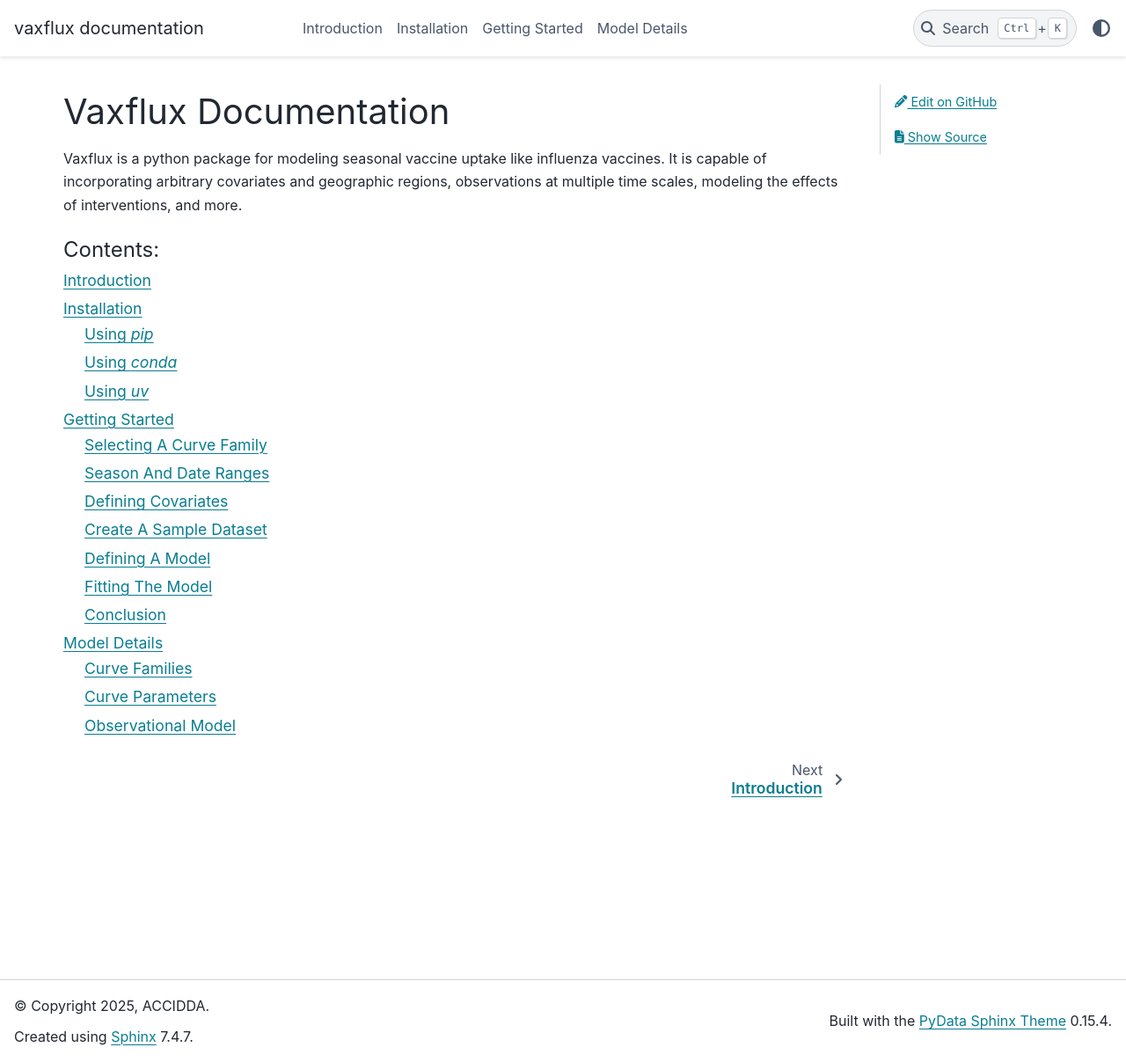
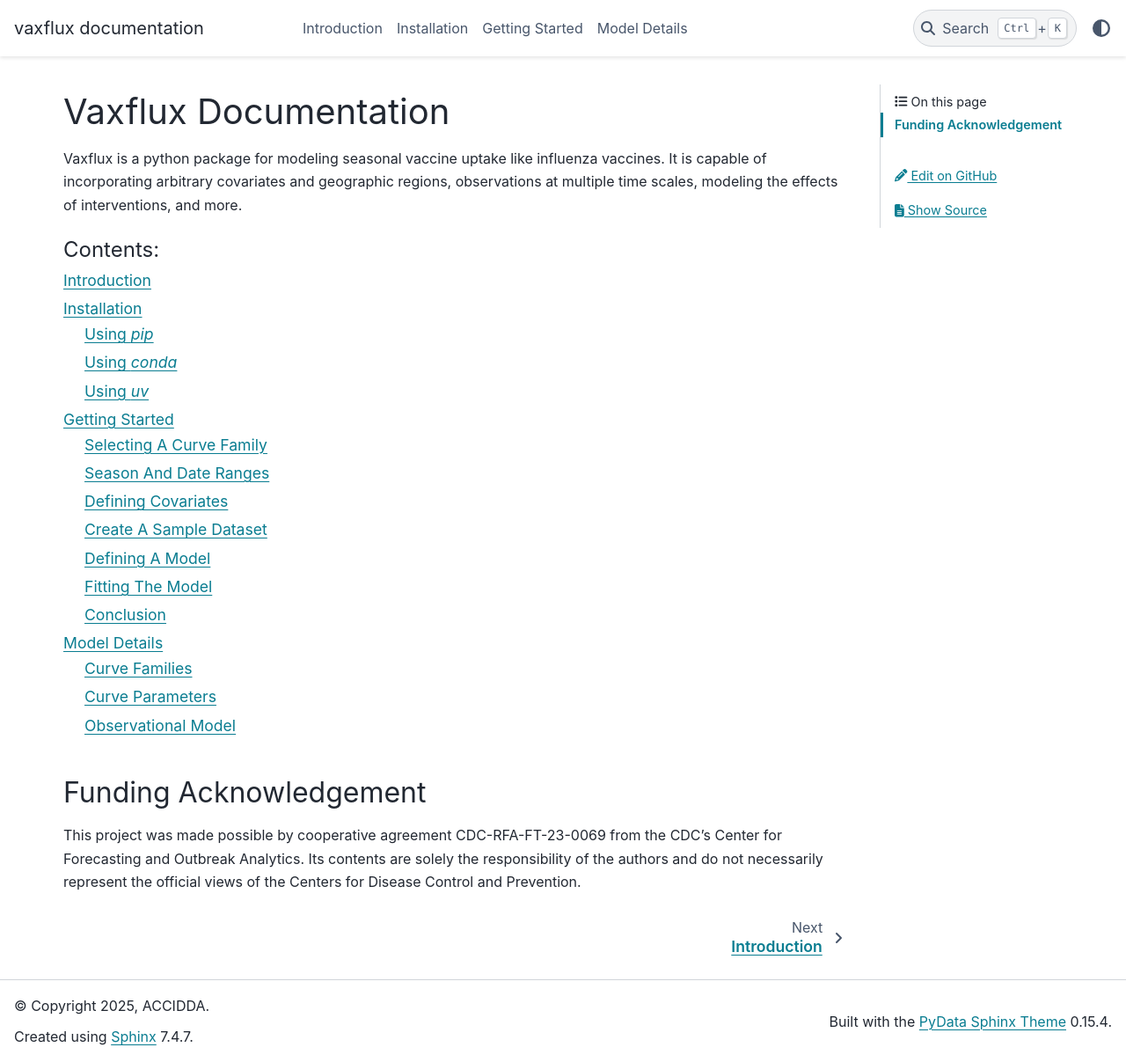
Before and after one commit to ACCIDDA/vaxflux, a Sphinx documentation site: the page built from docs/index.rst, in a window 1280 px wide and 1207 px high. Shown: the whole window at 88% size. Built offline with Sphinx 7.4.7 and the PyData theme 0.15.4, drawn with Linux system fonts in a browser that asks for light colours; pages that are not in the unit, such as notebooks, are missing from menus.

Commit message:
Add funding acknowledgement
Added Insight Net funding acknowledgement statement to both the
`README.md` file and the sphinx documentation site.

```diff
--- a/docs/index.rst
+++ b/docs/index.rst
@@ -17,3 +17,8 @@ Vaxflux is a python package for modeling seasonal vaccine uptake like influenza
    getting-started
    model-details
    api/index
+
+Funding Acknowledgement
+-----------------------
+
+This project was made possible by cooperative agreement CDC-RFA-FT-23-0069 from the CDC's Center for Forecasting and Outbreak Analytics. Its contents are solely the responsibility of the authors and do not necessarily represent the official views of the Centers for Disease Control and Prevention.
```
Also changed, not shown: README.md (+4 -0 lines).
